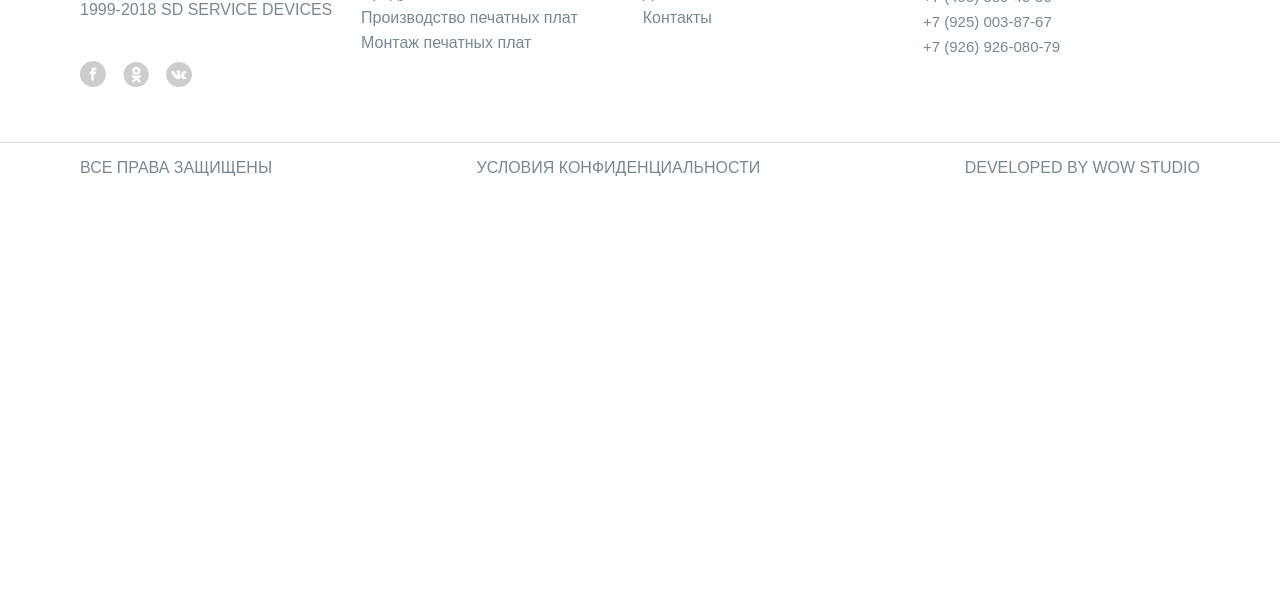
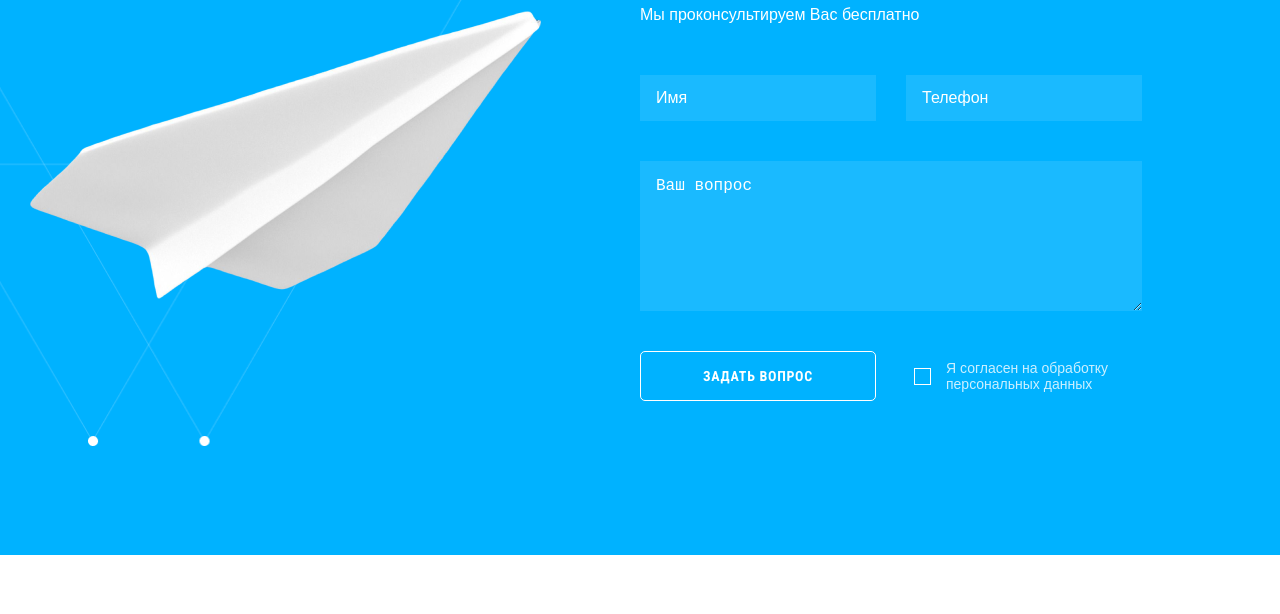
Before and after one commit to dicoderr/smart-device, a website: page source/index.html in a window 1280 px wide. Shown: the part 3218-3832 px from the top of the page. Before the commit the page ends 3412 px from the top, so only its background shows below. Drawn offline with nearby package versions, Linux system fonts and the light colour scheme; files that its build step writes are made by us from their sources; files whose address does not match are found by name; a web font is replaced by a local one.

Commit message:
Add feedback section

```diff
--- a/source/index.html
+++ b/source/index.html
@@ -154,6 +154,43 @@
     </div>
   </section>
 
+  <section class="feedback">
+    <div class="container">
+      <div class="feedback__img">
+        <img class="feedback__triangle feedback__triangle1" src="img/triangle_white_dotted1.png" width="640"
+          height="640">
+        <img class="feedback__triangle feedback__triangle2" src="img/triangle_white_dotted2.png" width="375"
+          height="375">
+        <img class="feedback__triangle feedback__triangle3" src="img/triangle_white.svg" width="200" height="200">
+        <img class="feedback__triangle feedback__triangle4" src="img/triangle_white.svg" width="250" height="250">
+        <img class="feedback__airplane" src="img/airplane.png" alt="Бумажый самолетик" width="511" height="288">
+      </div>
+      <div class="feedback__form">
+        <div class="form">
+          <p class="form__title">Остались вопросы? Задайте их нам!</p>
+          <p class="form__subtitle">Мы проконсультируем Вас бесплатно</p>
+          <form action="https://httpbin.org" method="POST">
+            <div class="form__row">
+              <label for="" class="form__input"><input type="text" name="name" placeholder="Имя"></label>
+              <label for="" class="form__input"><input type="tel" name="tel" placeholder="Телефон"></label>
+            </div>
+            <div class="form__row">
+              <label for="" class="form__text"><textarea name="question" placeholder="Ваш вопрос"></textarea></label>
+            </div>
+            <div class="form__row">
+              <button type="submit">Задать вопрос</button>
+              <label class="form__check">
+                <input type="checkbox" class="visually-hidden">
+                <span></span>
+                <p>Я согласен на обработку персональных данных</p>
+              </label>
+            </div>
+          </form>
+        </div>
+      </div>
+    </div>
+  </section>
+
   <footer class="footer">
     <div class="container container--wide">
       <div class="footer__content">
--- /dev/null
+++ b/source/sass/abstracts/_utils.scss
@@ -0,0 +1,11 @@
+.visually-hidden {
+  position: absolute;
+
+  width: 1px;
+  height: 1px;
+  margin: -1px;
+
+  overflow: hidden;
+
+  clip: rect(0 0 0 0);
+}
--- /dev/null
+++ b/source/sass/components/_feedback.scss
@@ -0,0 +1,86 @@
+.feedback {
+  position: relative;
+
+  padding: 96px 0 114px;
+  overflow: hidden;
+
+  background-color: $color-deep-sky-blue;
+
+  .container {
+    display: flex;
+    justify-content: space-between;
+    padding: 0;
+  }
+}
+
+.feedback__img {
+  position: relative;
+  z-index: 1;
+
+  flex: 1 0 calc(50% - 15px);
+  padding-top: 65px;
+}
+
+.feedback__airplane {
+  position: relative;
+  left: -25px;
+}
+
+.feedback__triangle {
+  position: absolute;
+}
+
+.feedback__triangle1 {
+  top: -140px;
+  left: -170px;
+}
+
+.feedback__triangle2 {
+  top: 125px;
+  left: -150px;
+}
+
+.feedback__triangle3 {
+  top: 0;
+  right: -850px;
+
+  transform: rotate(180deg);
+}
+
+.feedback__triangle4 {
+  top: 250px;
+  right: -900px;
+}
+
+.feedback__form {
+  flex: 1 0 calc(50% - 15px);
+}
+
+
+@media (max-width: $breakpoint-laptop) {
+  .feedback {
+    .container {
+      padding: 0 25px;
+    }
+  }
+}
+
+@media (max-width: $breakpoint-laptop) {
+  .feedback {
+    padding: 33px 0 41px;
+  }
+
+  .feedback .form__title {
+    font-size: 2.8rem;
+    line-height: 3.9rem;
+  }
+
+  .feedback__img,
+  .feedback__triangle {
+    display: none;
+  }
+
+  .feedback__form .form {
+    align-items: center;
+  }
+}
--- /dev/null
+++ b/source/sass/components/_form.scss
@@ -0,0 +1,197 @@
+.form {
+  display: flex;
+  flex-direction: column;
+  align-items: flex-start;
+  padding: 0;
+
+  color: $color-white;
+}
+
+.form__title {
+  margin: 0 0 7px;
+
+  font-size: 3.6rem;
+  font-family: $font-roboto-condensed;
+  line-height: 5.1rem;
+}
+
+.form__subtitle {
+  margin-bottom: 49px;
+
+  font-size: 1.6rem;
+  line-height: 2.2rem;
+}
+
+.form__row {
+  display: flex;
+  justify-content: space-between;
+  width: 100%;
+  margin: 0 0 40px;
+}
+
+.form button,
+.form label,
+.form__check,
+.form__text {
+  width: 100%;
+}
+
+.form button,
+.form__input,
+.form__check {
+  max-width: calc(50% - 15px);
+}
+
+.form__input,
+.form__text {
+  position: relative;
+
+  &::after {
+    position: absolute;
+    top: 0;
+    left: 0;
+
+    width: 100%;
+    height: 100%;
+
+    background-color: $color-white;
+
+    opacity: 0.1;
+
+    content: "";
+  }
+}
+
+.form__text {
+  min-height: 150px;
+}
+
+.form input[type="text"],
+.form input[type="tel"],
+.form textarea {
+  position: relative;
+  z-index: 2;
+
+  width: 100%;
+  height: 100%;
+  padding: 14px 16px;
+  border: none;
+
+  color: $color-nordic;
+  font-weight: 600;
+
+  font-size: 1.6rem;
+  line-height: 2.2rem;
+
+  background-color: transparent;
+
+  &::placeholder {
+    color: $color-white;
+    font-weight: 500;
+  }
+
+  &:focus {
+    outline: none;
+  }
+}
+
+.form button {
+  padding: 16px 0;
+  border: 1px solid $color-white;
+  border-radius: 5px;
+
+  color: $color-white;
+  font-weight: bold;
+  font-size: 1.4rem;
+  font-family: $font-roboto-condensed;
+  line-height: 1.6rem;
+  letter-spacing: 0.05em;
+
+
+  text-transform: uppercase;
+
+  background-color: $color-deep-sky-blue;
+  outline: none;
+
+  &:hover {
+    color: $color-deep-sky-blue;
+
+    background-color: $color-white;
+  }
+}
+
+.form__check {
+  position: relative;
+
+  display: flex;
+  margin: auto 0;
+  padding-left: 40px;
+
+  p {
+    margin: 0;
+
+    font-size: 1.4rem;
+    line-height: 1.6rem;
+
+    opacity: 0.8;
+  }
+
+  span {
+    position: absolute;
+    top: 8px;
+    left: 8px;
+
+    display: flex;
+
+    width: 17px;
+    height: 17px;
+    border: 1px solid $color-white;
+
+    &::after {
+      position: relative;
+      top: -1px;
+
+      width: 5px;
+      height: 7px;
+      margin: auto;
+      border: 1px solid $color-white;
+      border-top: none;
+      border-left: none;
+
+      transform: rotate(45deg) scale(0);
+      opacity: 0;
+
+      transition: all 200ms ease;
+
+      content: "";
+    }
+  }
+
+  input:checked ~ span::after {
+    transform: rotate(45deg) scale(1);
+    opacity: 1;
+  }
+}
+
+@media (max-width: $breakpoint-mobile) {
+  .form__row {
+    flex-direction: column;
+    margin-bottom: 0;
+  }
+
+  .form__input,
+  .form__text,
+  .form button,
+  .form__check {
+    max-width: 100%;
+    margin-bottom: 30px;
+  }
+
+  .form__text {
+    min-height: 104px;
+  }
+
+  .form__check span {
+    top: 0;
+  }
+}
--- a/source/sass/style.scss
+++ b/source/sass/style.scss
@@ -1,4 +1,5 @@
 @import "abstracts/variables";
+@import "abstracts/utils";
 @import "base/reset";
 @import "layout/container";
 @import "layout/header";
@@ -10,3 +11,5 @@
 @import "components/advantages";
 @import "components/about";
 @import "components/offers";
+@import "components/feedback";
+@import "components/form";
```
Also changed, not shown: build/css/style.min.css, build/img/airplane.png (added), build/img/triangle_white.svg (added), build/img/triangle_white_dotted1.png (added), build/img/triangle_white_dotted2.png (added), build/index.html, source/img/airplane.png (added), source/img/triangle_white.svg (added), source/img/triangle_white_dotted1.png (added), source/img/triangle_white_dotted2.png (added), 1 other file.
